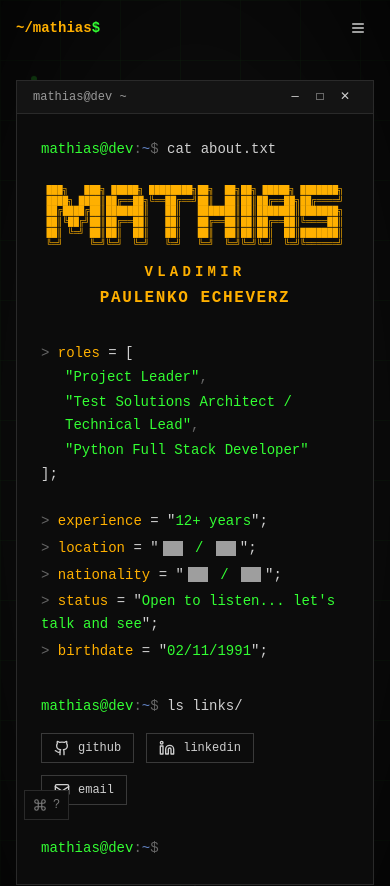
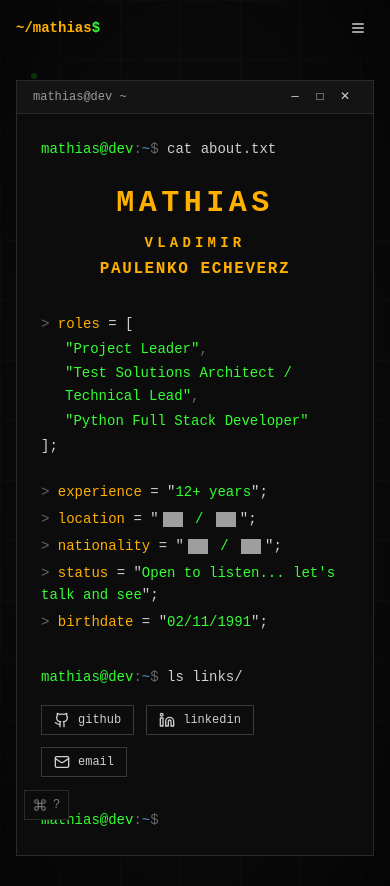
Before and after one commit to MathiasPaulenko/mathias-paulenko-cv, a React (Vite) app: page / in a window 390 px wide. Shown: the top 886 px of the page. Built offline with nearby package versions, Linux system fonts and the light colour scheme; grey boxes are pictures that could not be loaded; a web font is replaced by a local one.

Commit message:
fix: show big text instead of ASCII art on mobile, keep ASCII on desktop

```diff
--- a/src/components/sections/Terminal.jsx
+++ b/src/components/sections/Terminal.jsx
@@ -84,9 +84,9 @@ export const Terminal = () => {
             </motion.div>
 
             <motion.div variants={fadeInUp} custom={2} className="mb-8 text-center">
-              <div className="overflow-x-auto w-full flex justify-center">
+              <div className="hidden sm:block overflow-x-auto w-full flex justify-center">
                 <pre
-                  className="text-[#ffb000] text-[9px] sm:text-[11px] md:text-sm inline-block text-left"
+                  className="text-[#ffb000] text-[11px] md:text-sm inline-block text-left"
                   style={{
                     fontFamily: "'Courier New', Courier, monospace",
                     fontVariantLigatures: 'none',
@@ -99,6 +99,9 @@ export const Terminal = () => {
                 >
 {"███╗   ███╗ █████╗ ████████╗██╗  ██╗██╗ █████╗ ███████╗\n████╗ ████║██╔══██╗╚══██╔══╝██║  ██║██║██╔══██╗██╔════╝\n██╔████╔██║███████║   ██║   ███████║██║███████║███████╗\n██║╚██╔╝██║██╔══██║   ██║   ██╔══██║██║██╔══██║╚════██║\n██║ ╚═╝ ██║██║  ██║   ██║   ██║  ██║██║██║  ██║███████║\n╚═╝     ╚═╝╚═╝  ╚═╝   ╚═╝   ╚═╝  ╚═╝╚═╝╚═╝  ╚═╝╚══════╝"}</pre>
               </div>
+              <h1 className="sm:hidden text-[#ffb000] font-mono font-bold text-3xl tracking-[0.15em] mb-1">
+                MATHIAS
+              </h1>
               <h1 className="text-[#ffb000] font-bold text-sm mt-3 tracking-[0.3em]">
                 VLADIMIR
               </h1>
```
